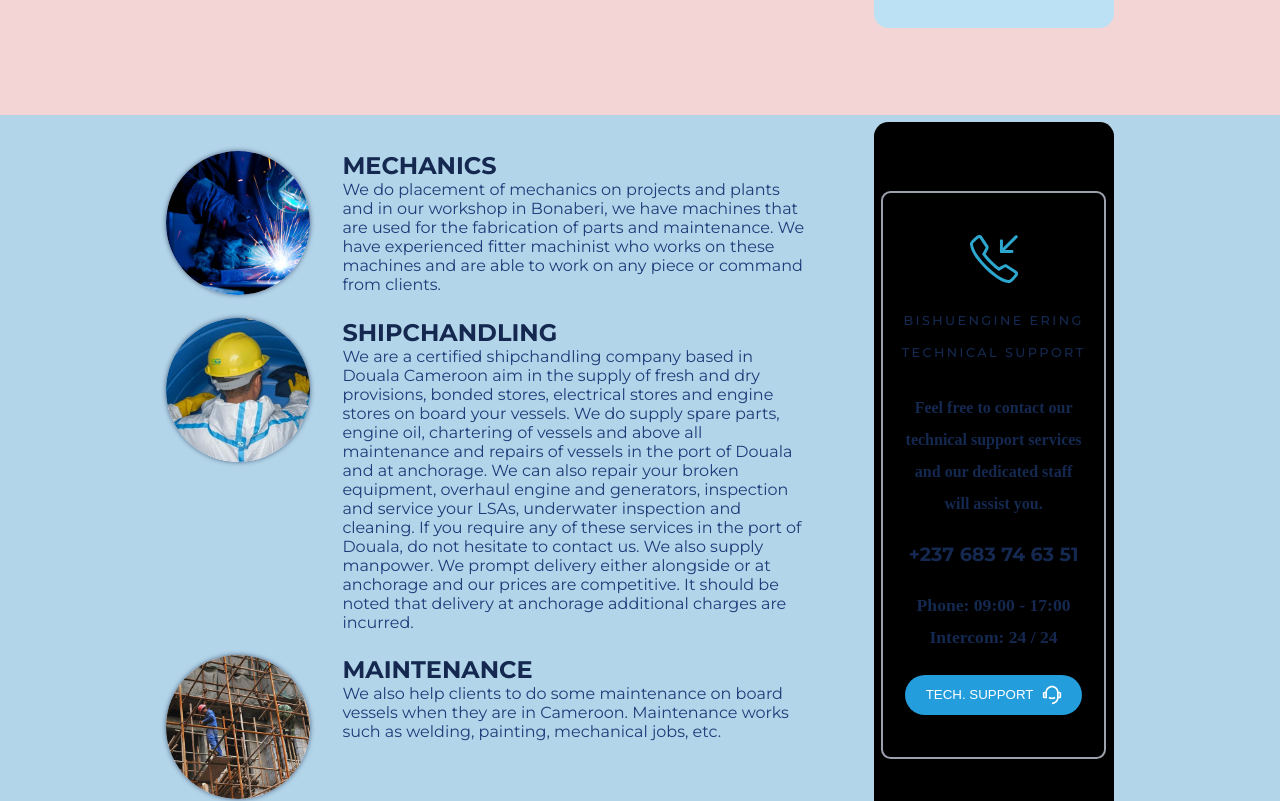
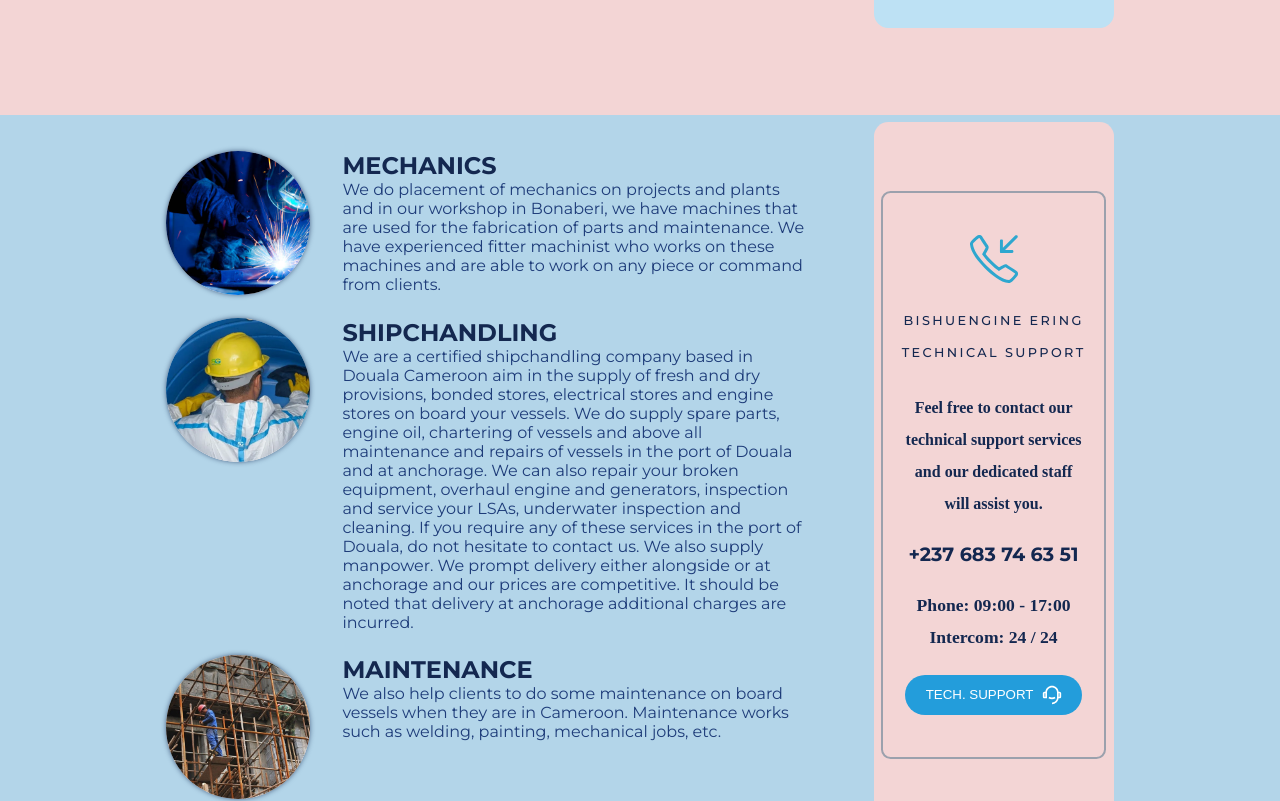
Before and after one commit to Crafty23Jay/Express-Royal-Service-Limited, a React (Vite) app: page /services in a window 1280 px wide. Shown: the part 1692-2493 px from the top of the page. Built offline with nearby package versions, Linux system fonts and the light colour scheme.

Commit message:
finished

```diff
--- a/src/Pages/Services.css
+++ b/src/Pages/Services.css
@@ -156,7 +156,7 @@
 
 
 #contact-card_2{
-    background-color: black;
+    background-color: #F3D5D5;
 }
 #contact-card_3{
     background-color: #E2E78E;
```
Also changed, not shown: src/Pages/AboutUs.css (indentation only).
